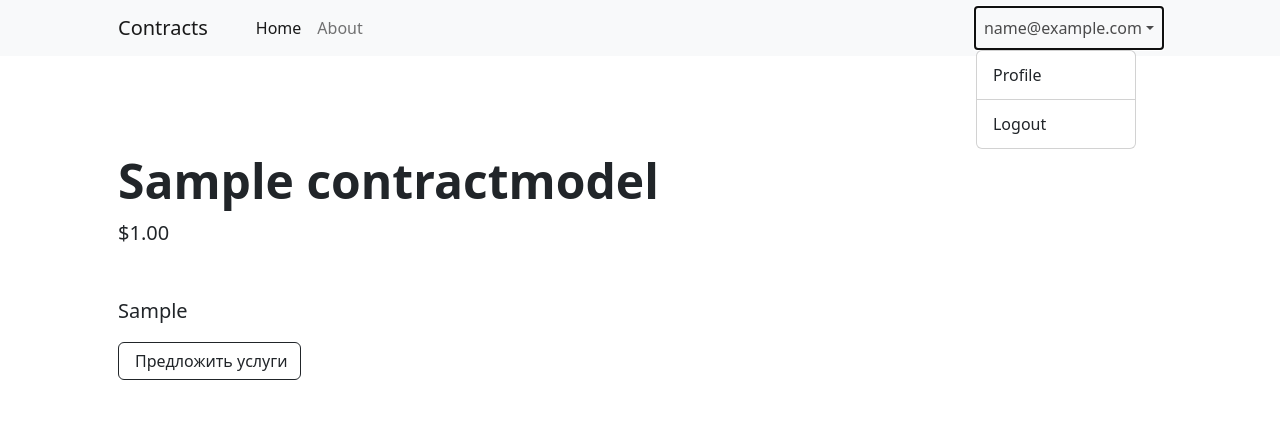
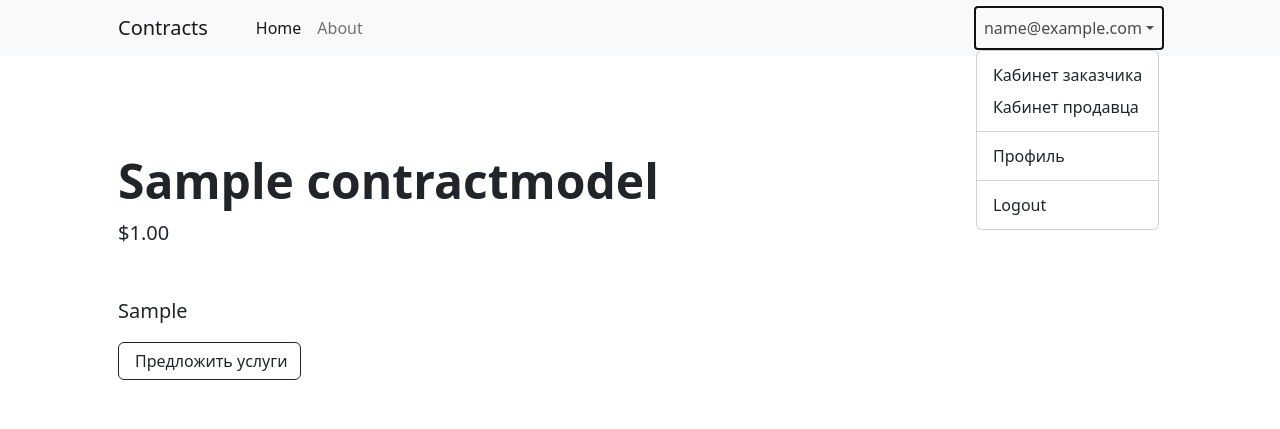
Before and after one commit to sitdoff/Cabinets, a Django app: page /contract/detail/1/ in a window 1280 px wide, after a click that opens the changed part. Shown: the top 429 px of the page. Run offline with Django 5.2, Linux system fonts and the light colour scheme; a user stored in the database is signed in; tables that the repository leaves empty hold one stand-in row (values such as "Sample post"); grey boxes labelled with a size stand in for pictures from a placeholder-image service; some libraries are stand-ins or nearby versions.

Commit message:
update templates

```diff
--- a/freelance/templates/base.html
+++ b/freelance/templates/base.html
@@ -51,7 +51,16 @@
                             <ul class="dropdown-menu" aria-labelledby="navbarDropdown">
                                 {% if user.is_authenticated %}
                                     <li>
-                                        <a class="dropdown-item" href="{% url 'profile' %}">Profile</a>
+                                        <a class="dropdown-item" href="">Кабинет заказчика</a>
+                                    </li>
+                                    <li>
+                                        <a class="dropdown-item" href="">Кабинет продавца</a>
+                                    </li>
+                                    <li>
+                                        <hr class="dropdown-divider" />
+                                    </li>
+                                    <li>
+                                        <a class="dropdown-item" href="{% url 'profile' %}">Профиль</a>
                                     </li>
                                     <li>
                                         <hr class="dropdown-divider" />
--- a/freelance/templates/index.html
+++ b/freelance/templates/index.html
@@ -35,7 +35,7 @@
                             <div class="card-footer p-4 pt-0 border-top-0 bg-transparent">
                                 <div class="text-center">
                                     <a class="btn btn-outline-dark mt-auto"
-                                       href="{% url 'contract_detail' contract.pk %}">View options</a>
+                                       href="{% url 'contract_detail' contract.pk %}">Подробности</a>
                                 </div>
                             </div>
                         </div>
```
Also changed, not shown: freelance/templates/profile/profile.html (+4 -4 lines).
